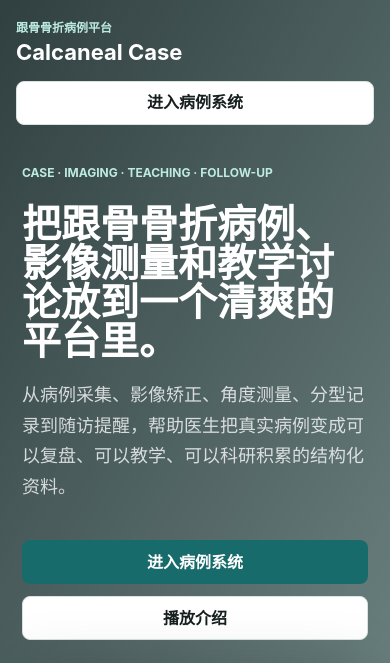
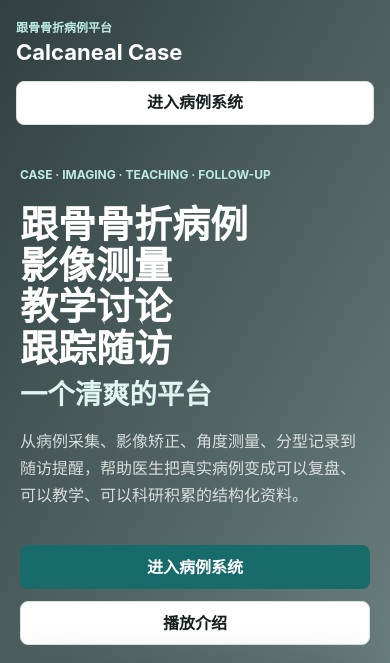
Before and after one commit to dramagrelon-wq/calcaneal-case-platform, a website: page index.html in a window 390 px wide. Shown: the top 663 px of the page. Drawn offline with Linux system fonts and the light colour scheme.

Commit message:
Refine welcome hero headline

```diff
--- a/index.html
+++ b/index.html
@@ -6,7 +6,7 @@
     <meta name="theme-color" content="#176b6a">
     <meta name="description" content="跟骨骨折病例录入、影像处理、角度测量、分型建议与病例讨论系统">
     <link rel="manifest" href="manifest.webmanifest">
-    <link rel="stylesheet" href="styles.css">
+    <link rel="stylesheet" href="styles.css?v=11">
     <title>Calcaneal Case</title>
   </head>
   <body>
@@ -22,7 +22,13 @@
       <main class="welcome-hero">
         <section class="welcome-copy">
           <p class="eyebrow">Case · Imaging · Teaching · Follow-up</p>
-          <h1>把跟骨骨折病例、影像测量和教学讨论放到一个清爽的平台里。</h1>
+          <h1 class="hero-title" aria-label="跟骨骨折病例、影像测量、教学讨论、跟踪随访，一个清爽的平台">
+            <span>跟骨骨折病例</span>
+            <span>影像测量</span>
+            <span>教学讨论</span>
+            <span>跟踪随访</span>
+            <span class="hero-title-sub">一个清爽的平台</span>
+          </h1>
           <p>从病例采集、影像矫正、角度测量、分型记录到随访提醒，帮助医生把真实病例变成可以复盘、可以教学、可以科研积累的结构化资料。</p>
           <div class="welcome-actions">
             <button class="primary-button" id="welcomeEnterMain">进入病例系统</button>
--- a/service-worker.js
+++ b/service-worker.js
@@ -1,8 +1,8 @@
-const CACHE_NAME = "calcaneal-case-v10";
+const CACHE_NAME = "calcaneal-case-v11";
 const ASSETS = [
   "./",
   "./index.html",
-  "./styles.css",
+  "./styles.css?v=11",
   "./app.js",
   "./manifest.webmanifest",
   "./assets/icon.svg"
--- a/styles.css
+++ b/styles.css
@@ -54,6 +54,7 @@ button {
   min-height: 100vh;
   display: grid;
   grid-template-rows: auto 1fr;
+  overflow-x: hidden;
   background:
     linear-gradient(120deg, rgba(7, 24, 25, 0.82), rgba(23, 107, 106, 0.28)),
     #ecf4f1;
@@ -86,7 +87,8 @@ button {
   grid-template-columns: minmax(0, 0.95fr) minmax(320px, 0.9fr);
   gap: clamp(24px, 6vw, 72px);
   align-items: center;
-  width: min(1180px, 100%);
+  width: 100%;
+  max-width: 1180px;
   margin: 0 auto;
   padding: clamp(22px, 5vw, 62px);
 }
@@ -94,19 +96,38 @@ button {
 .welcome-copy {
   display: grid;
   gap: 20px;
+  min-width: 0;
 }
 
 .welcome-copy h1 {
   max-width: 720px;
-  font-size: clamp(38px, 7vw, 72px);
-  line-height: 1;
+  font-size: 64px;
+  line-height: 0.98;
+}
+
+.hero-title {
+  display: grid;
+  gap: 4px;
+}
+
+.hero-title span {
+  display: block;
+}
+
+.hero-title-sub {
+  margin-top: 10px;
+  color: #dff5ef;
+  font-size: 0.7em;
+  font-weight: 750;
 }
 
 .welcome-copy p:not(.eyebrow) {
+  width: 100%;
   max-width: 660px;
   color: rgba(255, 255, 255, 0.78);
   font-size: 18px;
   line-height: 1.7;
+  overflow-wrap: anywhere;
 }
 
 .welcome-actions {
@@ -117,10 +138,12 @@ button {
 
 .intro-video {
   min-width: 0;
+  max-width: 100%;
 }
 
 .video-frame {
   overflow: hidden;
+  max-width: 100%;
   border: 1px solid rgba(255, 255, 255, 0.18);
   border-radius: 8px;
   background: #0d1414;
@@ -1191,7 +1214,7 @@ input[type="range"] {
   }
 
   .welcome-copy h1 {
-    font-size: clamp(34px, 10vw, 52px);
+    font-size: 48px;
   }
 
   .workspace {
@@ -1219,10 +1242,33 @@ input[type="range"] {
     flex-direction: column;
   }
 
+  .welcome-hero {
+    padding: 24px 20px 36px;
+  }
+
+  .welcome-copy,
+  .intro-video,
+  .video-frame {
+    width: min(350px, 100%);
+    max-width: 350px;
+  }
+
   .welcome-actions,
   .welcome-actions button,
   .welcome-nav button {
     width: 100%;
+  }
+
+  .welcome-copy h1 {
+    font-size: 38px;
+  }
+
+  .hero-title-sub {
+    font-size: 0.72em;
+  }
+
+  .welcome-copy p:not(.eyebrow) {
+    font-size: 16px;
   }
 
   .video-screen {
```
